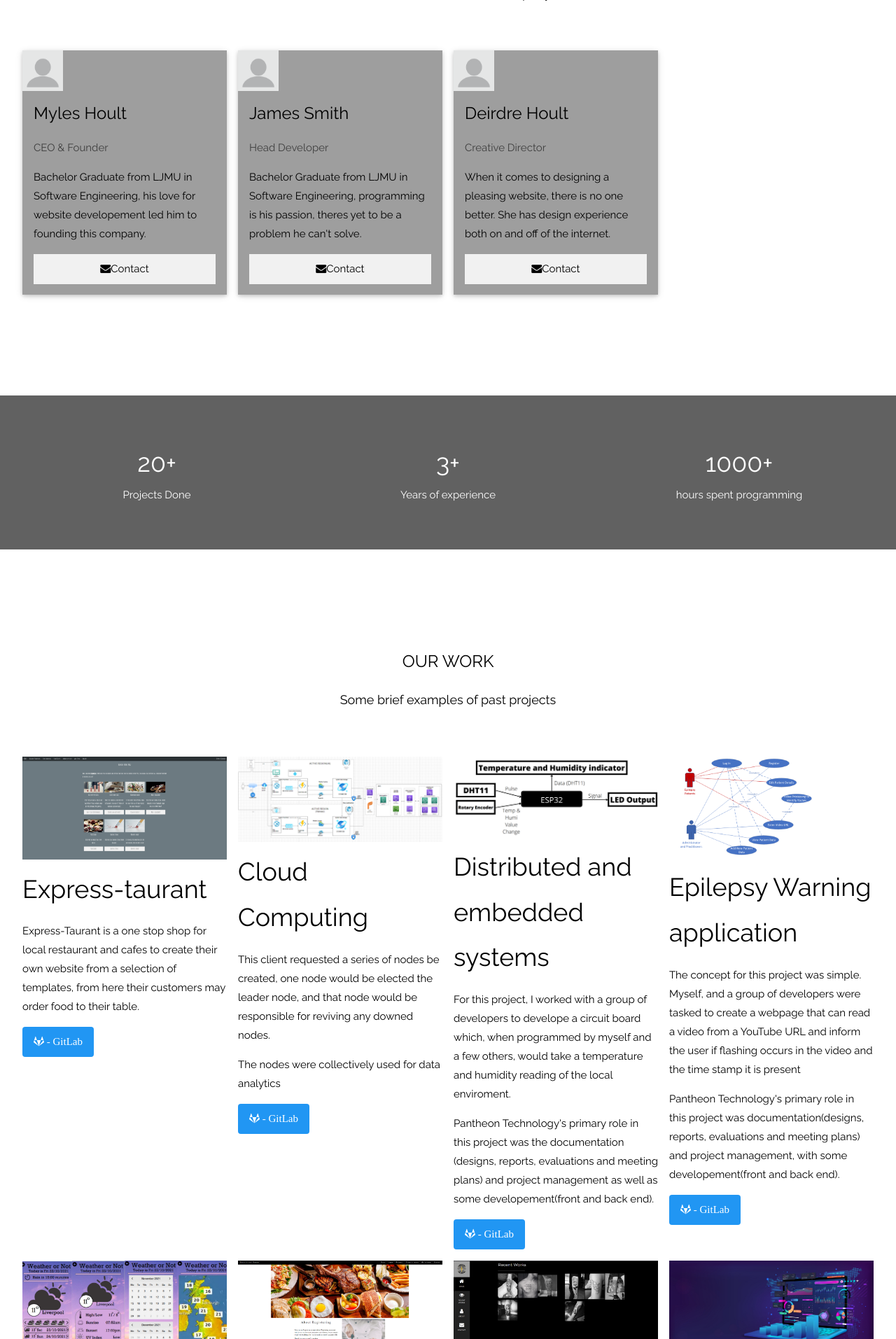
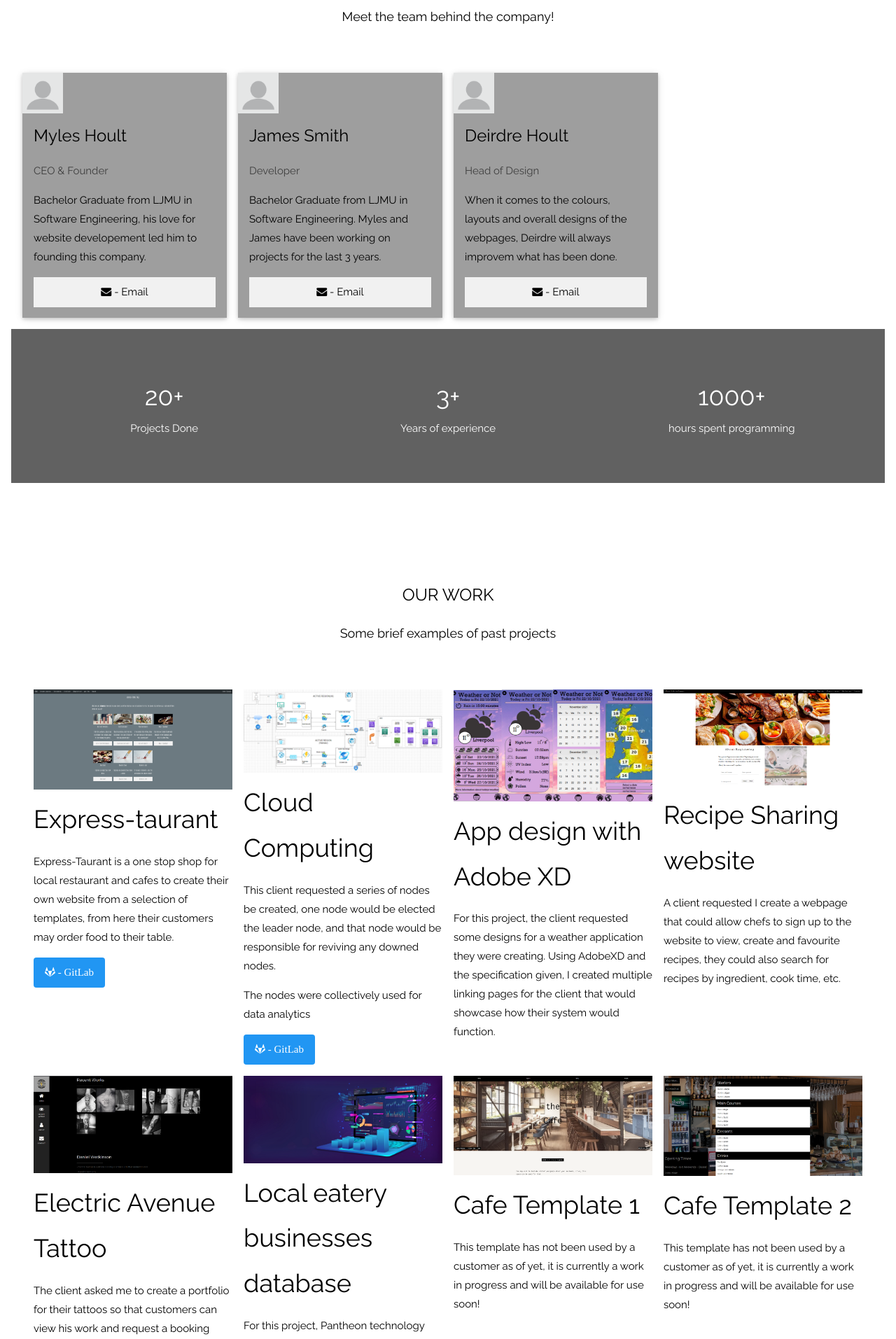
Before and after one commit to Pantheon-Technology/PantheonWebsite, a PHP site: page / in a window 1280 px wide. Shown: the part 2398-4311 px from the top of the page at 70% size. Run offline with PHP 8.4, Linux system fonts and the light colour scheme.

Commit message:
Updated the website to reflect the product, pricing still needs to be reviewed

```diff
--- a/Index.php
+++ b/Index.php
@@ -8,6 +8,7 @@
 <link rel="stylesheet" href="https://www.w3schools.com/w3css/4/w3.css">
 <link rel="stylesheet" href="https://fonts.googleapis.com/css?family=Raleway">
 <link rel="stylesheet" href="https://cdnjs.cloudflare.com/ajax/libs/font-awesome/4.7.0/css/font-awesome.min.css">
+
 <style>
 body,h1,h2,h3,h4,h5,h6 {font-family: "Raleway", sans-serif}
 
@@ -20,7 +21,7 @@
 .bgimg-1 {
   background-position: center;
   background-size: cover;
-  background-image: url("Pictures/Office1.jpeg"); /*needs changing */
+  background-image: url("Pictures/Office1.jpeg");
   min-height: 100%;
 }
 
@@ -40,7 +41,7 @@
       <a href="#about" class="w3-bar-item w3-button">ABOUT</a>
       <a href="#team" class="w3-bar-item w3-button"><i class="fa fa-user"></i> TEAM</a>
       <a href="#work" class="w3-bar-item w3-button"><i class="fa fa-th"></i> WORK</a>
-      <a href="#pricing" class="w3-bar-item w3-button"><i class="fa fa-usd"></i> PRICING</a>
+      <a href="#pricing" class="w3-bar-item w3-button"><i class="fa fa-gbp"></i> PRICING</a>
     </div>
     <!-- Hide right-floated links on small screens and replace them with a menu icon -->
 
@@ -60,14 +61,14 @@
 </nav>
 
 <!-- Header with full-height image -->
-<header class="bgimg-1 w3-display-container w3-grayscale-min" id="home">
-  <div class="w3-display-left w3-text-black" style="padding:48px">
-    <span class="w3-jumbo w3-hide-small">Pantheon Technology</span><br>
+<header class="bgimg-1 w3-display-container w3-grayscale-min " id="home">
+  <div class="w3-display-left w3-text-white" style="padding:48px">
+    <span class="w3-jumbo w3-text-blue w3-hide-small"><strong>Pantheon Technology</strong></span><br>
     <span class="w3-xxlarge w3-hide-large w3-hide-medium">Pantheon Technology</span><br>
-    <span class="w3-xlarge">Welcome to the Pantheon.</span>
-    <p><a href="#about" class="w3-button w3-white w3-padding-large w3-large w3-margin-top w3-opacity w3-hover-opacity-off">Learn about Pantheon</a></p>
+    <span class="w3-xlarge w3-text-blue"><b>Welcome to the Pantheon. Website packages suited for you!</b></span>
+    <p><a href="#about" class="w3-button w3-blue w3-padding-large w3-large w3-margin-top w3-opacity w3-hover-opacity-off">Learn about Pantheon</a></p>
   </div>
-  <div class="w3-display-bottomleft w3-text-grey w3-large" style="padding:24px 48px">
+  <div class="w3-display-bottomleft w3-text-blue w3-large" style="padding:24px 48px">
     <a href="https://www.instagram.com/pantheontechnology/"><i class="fa fa-instagram w3-hover-opacity">  Instagram</a></i>
       <a href="https://twitter.com/PantheonTechCo"> <i class="fa fa-twitter w3-hover-opacity"> Twitter</a></i>
       <a href="https://www.linkedin.com/in/myles-hoult-b19706241/"><i class="fa fa-linkedin w3-hover-opacity"> - Linked In</a></i>
@@ -79,7 +80,7 @@
 <!-- About Section -->
 <div class="w3-container" style="padding:128px 16px" id="about">
   <h3 class="w3-center">ABOUT THE COMPANY</h3>
-  <p class="w3-center w3-large">This website is just for practice! You can not get in touch or book for a service at this time!</p>
+  <p class="w3-center w3-large"><b>Pantheon Technology aims to enhance the online presence of local businesses through the use of website developement. We will manage your hosting needs and domain name registration! </b></p>
   <div class="w3-row-padding w3-center" style="margin-top:64px">
     <div class="w3-quarter">
       <i class="fa fa-desktop w3-margin-bottom w3-jumbo w3-center"></i>
@@ -99,7 +100,7 @@
     <div class="w3-quarter">
       <i class="fa fa-cog w3-margin-bottom w3-jumbo"></i>
       <p class="w3-large">Support</p>
-      <p>If you have any questions or issues, our staff are always on hand to give you assistance.</p>
+      <p>If you have any questions or issues, our staff are available to give you assistance.</p>
     </div>
   </div>
 </div>
@@ -108,9 +109,10 @@
 <div class="w3-container w3-light-grey" style="padding:128px 16px">
   <div class="w3-row-padding">
     <div class="w3-col m6">
-      <h3>Quality assured.</h3>
-      <p>Here at Pantheon Technology, our priority is quality, the online presence of your business should standout for all to notice.</p>
-      <p><a href="#work" class="w3-button w3-black"><i class="fa fa-th"> </i> View Our Works</a></p>
+      <h3>Make your presence be known online.</h3>
+      <p>In the modern era, it is vital for your business to have an online presence, without one, you will be stuck in the past!</p>
+      <P>View our work to discover how you can take your street business to the world.</p>
+      <p><a href="#work" class="w3-button w3-black"><i class="fa fa-th"></i> View Our Works</a></p>
     </div>
     <div class="w3-col m6">
       <img class="w3-image w3-round-large" src="Pictures/Quality.jpeg" alt="Office" width="700" height="394">
@@ -130,32 +132,31 @@
           <h3>Myles Hoult</h3>
           <p class="w3-opacity">CEO & Founder</p>
           <p>Bachelor Graduate from LJMU in Software Engineering, his love for website developement led him to founding this company.</p>
-          <p><a class="w3-button w3-light-grey w3-block" href="mailto:pantheontechnology2022@gmail.com"><i class="fa fa-envelope"></i>Contact</a></p>
+          <p><a class="w3-button w3-light-grey w3-block" href="mailto:pantheontechnology2022@gmail.com"><i class="fa fa-envelope"></i> - Email</a></p>
         </div>
       </div>
     </div>
     <div class="w3-col l3 m6 w3-margin-bottom">
       <div class="w3-card w3-grey">
-        <img src="Pictures/profile.png" alt="Myles" style="width:20%">
+        <img src="Pictures/profile.png" alt="James" style="width:20%">
         <div class="w3-container">
           <h3>James Smith</h3>
-          <p class="w3-opacity">Head Developer</p>
-          <p>Bachelor Graduate from LJMU in Software Engineering, programming is his passion, theres yet to be a problem he can't solve.</p>
-          <p><a class="w3-button w3-light-grey w3-block" href="mailto:pantheontechnology2022@gmail.com"><i class="fa fa-envelope"></i>Contact</a></p>
+          <p class="w3-opacity">Developer</p>
+          <p>Bachelor Graduate from LJMU in Software Engineering. Myles and James have been working on projects for the last 3 years.</p>
+          <p><a class="w3-button w3-light-grey w3-block" href="mailto:pantheontechnology2022@gmail.com"><i class="fa fa-envelope"></i> - Email</a></p>
         </div>
       </div>
     </div>
     <div class="w3-col l3 m6 w3-margin-bottom">
-      <div class="w3-card w3-grey">
+    <div class="w3-card w3-grey">
         <img src="Pictures/profile.png" alt="Myles" style="width:20%">
         <div class="w3-container">
           <h3>Deirdre Hoult</h3>
-          <p class="w3-opacity">Creative Director</p>
-          <p>When it comes to designing a pleasing website, there is no one better. She has design experience both on and off of the internet.</p>
-          <p><a class="w3-button w3-light-grey w3-block" href="mailto:pantheontechnology2022@gmail.com"><i class="fa fa-envelope"></i>Contact</a></p>
+          <p class="w3-opacity">Head of Design</p>
+          <p>When it comes to the colours, layouts and overall designs of the webpages, Deirdre will always improvem what has been done.</p>
+          <p><a class="w3-button w3-light-grey w3-block" href="mailto:pantheontechnology2022@gmail.com"><i class="fa fa-envelope"></i> - Email</a></p>
         </div>
       </div>
-    </div>
   </div>
 </div>
 
@@ -195,24 +196,7 @@
       <a class="w3-button w3-round w3-blue" href="https://gitlab.com/myles_hoult/cloud-computing"><i class="fa fa-gitlab"> - GitLab</a></i>
     </div>
     <div class="w3-col l3 m6">
-      <img src="Pictures/Context Diagram.png" style="width:100%" onclick="onClick(this)" class="w3-hover-opacity" alt="Distributed and embedded systems">
-      <h1>Distributed and embedded systems</h1>
-      <p>For this project, I worked with a group of developers to develope a circuit board which, when programmed by myself and a few others, would take a temperature and humidity reading of the local enviroment.</p>
-      <p>Pantheon Technology's primary role in this project was the documentation (designs, reports, evaluations and meeting plans) and project management as well as some developement(front and back end).</p>
-      <a class="w3-button w3-round w3-blue" href="https://gitlab.com/myles_hoult/distributed-and-embedded-systems"><i class="fa fa-gitlab"> - GitLab</a></i>
-    </div>
-    <div class="w3-col l3 m6">
-      <img src="Pictures/UML.png" style="width:70%" onclick="onClick(this)" class="w3-hover-opacity" alt="epilepsy app">
-      <h1>Epilepsy Warning application</h1>
-      <p>The concept for this project was simple. Myself, and a group of developers were tasked to create a webpage that can read a video from a YouTube URL and inform the user if flashing occurs in the video and the time stamp it is present</p>
-      <p>Pantheon Technology's primary role in this project was documentation(designs, reports, evaluations and meeting plans) and project management, with some developement(front and back end).</p>
-      <a class="w3-button w3-round w3-blue" href="https://github.com/JSmith1751/epileptic-patients-warning-application"><i class="fa fa-gitlab"> - GitLab</a></i>
-    </div>
-  </div>
-
-  <div class="w3-row-padding w3-section">
-    <div class="w3-col l3 m6">
-      <img src="Pictures/Design.jpg" style="width:100%" onclick="onClick(this)" class="w3-hover-opacity" alt="Design">
+      <img src="Pictures/Design.jpg" style="width:100%" onclick="onClick(this)" class="w3-hover-opacity" alt="Adobe Design">
       <h1>App design with Adobe XD</h1>
       <p>For this project, the client requested some designs for a weather application they were creating. Using AdobeXD and the specification given, I created multiple linking pages for the client that would showcase how their system would function.</p>
     </div>
@@ -221,60 +205,43 @@
       <h1>Recipe Sharing website</h1>
       <p>A client requested I create a webpage that could allow chefs to sign up to the website to view, create and favourite recipes, they could also search for recipes by ingredient, cook time, etc.</p>
     </div>
+  </div>
+
+  <div class="w3-row-padding w3-section">
     <div class="w3-col l3 m6">
       <img src="Pictures/ElectricAvenue.png" style="width:100%" onclick="onClick(this)" class="w3-hover-opacity" alt="Electric Avenue">
       <h1>Electric Avenue Tattoo</h1>
       <p>The client asked me to create a portfolio for their tattoos so that customers can view his work and request a booking</p>
     </div>
     <div class="w3-col l3 m6">
-      <img src="Pictures/data.jpeg" style="width:100%" onclick="onClick(this)" class="w3-hover-opacity" alt="A tableturner">
+      <img src="Pictures/data.jpeg" style="width:100%" onclick="onClick(this)" class="w3-hover-opacity" alt="Business Database">
       <h1>Local eatery businesses database</h1>
       <p>For this project, Pantheon technology worked with a group of developers to create a system in java that could retrieve any information a user desired from the local eaterys in the areas specified by our client</p>
       <p>Pantheon technology covered all stages of the waterfall model for this project, as well as managing the team behind it.</p>
       <a class="w3-button w3-round w3-blue" href="https://gitlab.com/smity999/2021-5117compcovidiots"><i class="fa fa-gitlab"> - GitLab</a></i>
     </div>
+    <div class="w3-col l3 m6">
+      <img src="Pictures/CafeTemplate1.png" style="width:100%" onclick="onClick(this)" class="w3-hover-opacity" alt="Eatery Template">
+      <h1>Cafe Template 1</h1>
+      <p>This template has not been used by a customer as of yet, it is currently a work in progress and will be available for use soon!</p>
+    </div>
+    <div class="w3-col l3 m6">
+      <img src="Pictures/CafeTemplate2.png" style="width:100%" onclick="onClick(this)" class="w3-hover-opacity" alt="Eatery Template">
+      <h1>Cafe Template 2</h1>
+      <p>This template has not been used by a customer as of yet, it is currently a work in progress and will be available for use soon!</p>
+    </div>
   </div>
   <br>
-  <h1> You can view more projects here</h1>
-  <a class="w3-button w3-round w3-blue" href="https://gitlab.com/"><i class="fa fa-gitlab"> - GitLab</a></i>
-  <a class="w3-button w3-round w3-blue" href="https://github.com/"><i class="fa fa-github"> - GitHub</a></i>
 </div>
 
 <!-- Modal for full size images on click-->
 <div id="modal01" class="w3-modal w3-black" onclick="this.style.display='none'">
-  <span class="w3-button w3-xxlarge w3-black w3-padding-large w3-display-topright" title="Close Modal Image">×</span>
+  <span class="w3-button w3-xxlarge w3-black w3-padding-large w3-display-topright" title="Close Modal Image"></span>
   <div class="w3-modal-content w3-animate-zoom w3-center w3-transparent w3-padding-64">
     <img id="img01" class="w3-image">
     <p id="caption" class="w3-opacity w3-large"></p>
   </div>
 </div>
-
-<!-- Skills Section -->
-<div class="w3-container w3-light-grey w3-padding-64">
-  <div class="w3-row-padding">
-    <div class="w3-col m6">
-      <h3>Our Skills.</h3>
-      <p>Our most prominent programming languages we use are PHP, MySQL, HTML, JavaScript and CSS.</p>
-      <p>However we have also completed projects in Java, Python, C++ and C# to name a few.</p>
-      <p>
-    </div>
-    <div class="w3-col m6">
-      <p class="w3-wide"><i class="fa fa-desktop w3-margin-right"></i>Web Developement</p>
-      <div class="w3-grey">
-        <div class="w3-container w3-dark-grey w3-center" style="width:90%">90%</div>
-      </div>
-      <p class="w3-wide"><i class="fa fa-desktop w3-margin-right"></i>Distributed and Embedded systems</p>
-      <div class="w3-grey">
-        <div class="w3-container w3-dark-grey w3-center" style="width:80%">80%</div>
-      </div>
-      <p class="w3-wide"><i class="fa fa-desktop w3-margin-right"></i>Object Oriented Systems</p>
-      <div class="w3-grey">
-        <div class="w3-container w3-dark-grey w3-center" style="width:75%">75%</div>
-      </div>
-    </div>
-  </div>
-</div>
-
 
 <!-- Pricing Section -->
 <div class="w3-container w3-center w3-dark-grey" style="padding:128px 16px" id="pricing">
@@ -336,7 +303,7 @@
 </div>
 </div>
 
-<!-- Contact section -->
+
 <div class="w3-container w3-light-grey" style="padding:128px 16px">
   <div class="w3-row-padding">
     <div class="w3-col m6">
@@ -348,10 +315,39 @@
       <p><a class="w3-button w3-blue w3-block" href="mailto:pantheontechnology2022@gmail.com"><i class="fa fa-envelope"></i> - Email</a></p>
     </div>
     <div class="w3-col m6">
-      <img class="w3-image w3-round-large" src="Pictures/Quality.jpeg" alt="Office" width="700" height="394">
+    <img class="w3-image w3-round-large" src="Pictures/Contact.jpeg" alt="Office" width="700" height="394">
     </div>
   </div>
 </div>
+
+<?php
+//echo print_r($_POST);
+?>
+
+<?php
+ // $message_sent = false;
+
+ // if(isset($_POST["Email"]) && $_POST['Email']!=''){
+    //SUBMIT FORM
+    // if(filter_var($_POST['Email'], FILTER_VALIDATE_EMAIL)){
+    //CHECK EMAIL FORMAT IS OK
+     // $companyName = $_POST['Company'];
+     // $userEmail = $_POST['Email'];
+     // $subject = $_POST['Subject'];
+    //  $message = $_POST['Message'];
+
+
+    //  $to ="pantheontechnology2022@gmail.com";
+
+    //  mail($to, $subject, $message);
+
+    //  $message_sent = true;
+  // } //else{
+     // $invalid_class_name = "form-invalid";
+    //}
+ // }
+?>
+
 
 <!-- Footer -->
 <footer class="w3-center w3-black w3-padding-64">
--- a/StyleSheet.css
+++ /dev/null
@@ -1,3 +0,0 @@
-navcolour{
-    color: #386BC7;
-}
```
Also changed, not shown: Pictures/CafeTemplate1.png (added), Pictures/CafeTemplate2.png (added), Pictures/Contact.jpeg (added).
